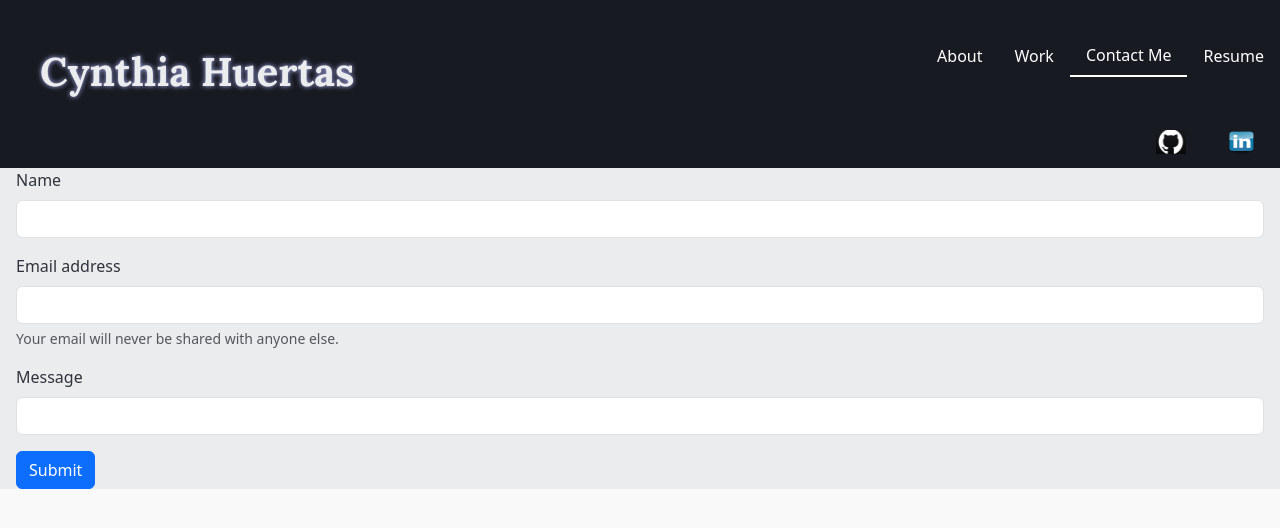
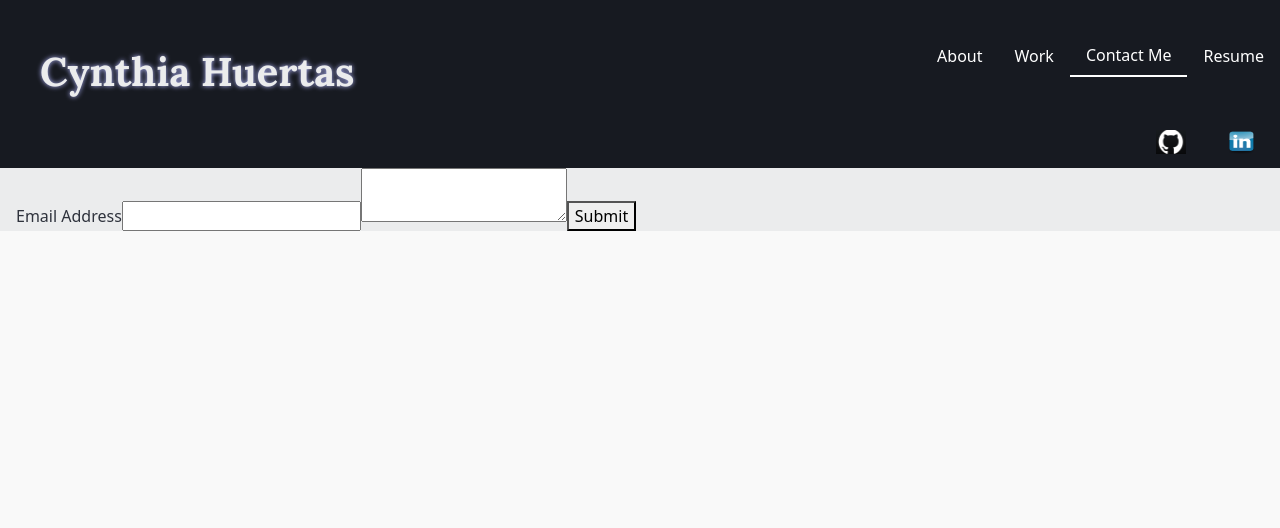
Before and after one commit to CyndiHue/HuertasCPortfolio, a React (Vite) app: page /Contact in a window 1280 px wide. Shown: the top 528 px of the page. Built offline with nearby package versions, Linux system fonts and the light colour scheme; a web font is replaced by a local one.

Commit message:
email submit added

```diff
--- a/package.json
+++ b/package.json
@@ -10,6 +10,7 @@
     "preview": "vite preview"
   },
   "dependencies": {
+    "@formspree/react": "^2.5.1",
     "bootstrap": "^5.3.2",
     "react": "^18.2.0",
     "react-dom": "^18.2.0",
--- a/src/pages/Contact.jsx
+++ b/src/pages/Contact.jsx
@@ -1,26 +1,44 @@
-export default function Contact() {
-    return (
-        <>
-        <form>
-        <div className="mb-3">
-          <label for="exampleInputEmail1" className="form-label">Name</label>
-          <input type="email" className="form-control" id="exampleInputEmail1" aria-describedby="emailHelp"></input>
-          <div id="emailHelp" className="form-text"></div>
-        </div>
-        <div className="mb-3">
-          <label for="exampleInputEmail1" className="form-label">Email address</label>
-          <input type="email" className="form-control" id="exampleInputEmail1" aria-describedby="emailHelp"></input>
-          <div id="emailHelp" className="form-text">Your email will never be shared with anyone else.</div>
-        </div>
-        <div className="mb-3">
-          <label for="exampleInputMessage1" className="form-label">Message</label>
-          <input type="Message" className="form-control" id="exampleInputMessage1"></input>
-        </div>
+import React from 'react';
+import { useForm, ValidationError } from '@formspree/react';
 
-        <button type="submit" className="btn btn-primary">Submit</button>
-      </form>
-
-
-        </>
-    );
+function ContactForm() {
+  const [state, handleSubmit] = useForm("mrgwrwon");
+  if (state.succeeded) {
+      return <p>Thanks for joining!</p>;
   }
+  return (
+      <form onSubmit={handleSubmit}>
+      <label htmlFor="email">
+        Email Address
+      </label>
+      <input
+        id="email"
+        type="email"
+        name="email"
+      />
+      <ValidationError
+        prefix="Email"
+        field="email"
+        errors={state.errors}
+      />
+      <textarea
+        id="message"
+        name="message"
+      />
+      <ValidationError
+        prefix="Message"
+        field="message"
+        errors={state.errors}
+      />
+      <button type="submit" disabled={state.submitting}>
+        Submit
+      </button>
+    </form>
+  );
+}
+function App() {
+  return (
+    <ContactForm />
+  );
+}
+export default App;
```
Also changed, not shown: 1 other file (tests, documents, lock files or other folders).
